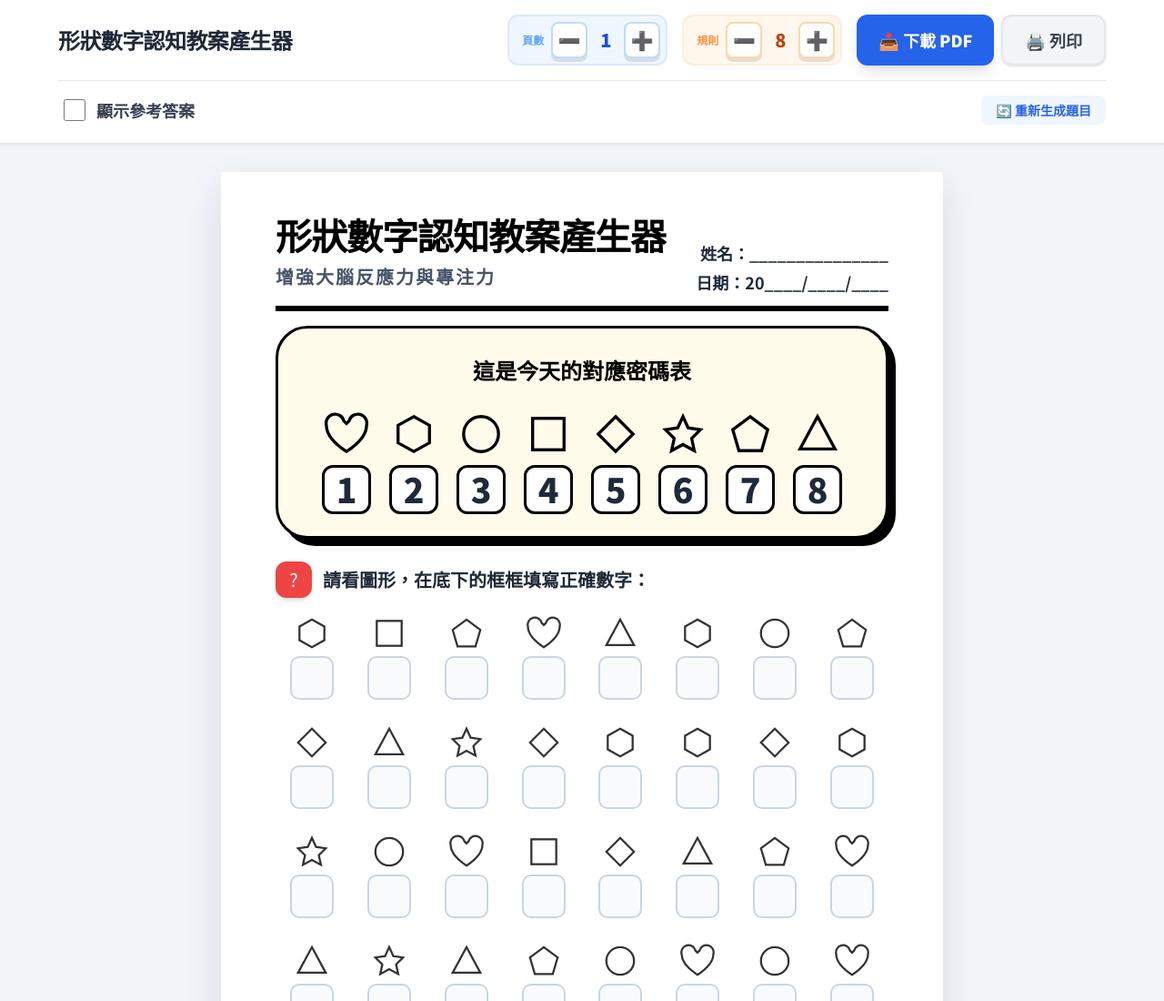
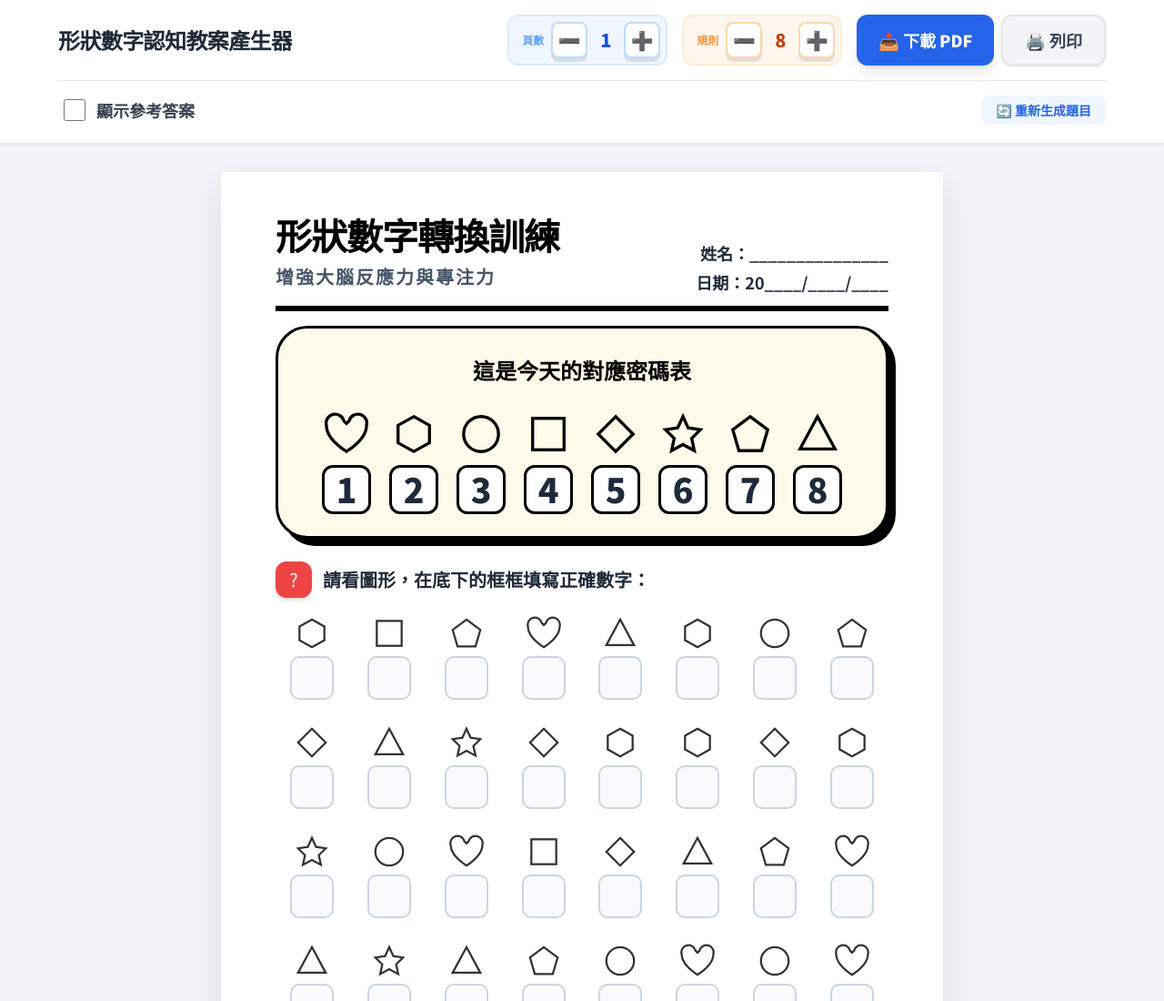
Before and after one commit to mattsue1003/numberattention, a plain HTML site: page index.html in a window 1280 px wide. Shown: the top 1100 px of the page at 91% size. Drawn offline with nearby package versions, Linux system fonts and the light colour scheme.

Commit message:
Update index.html

```diff
--- a/index.html
+++ b/index.html
@@ -36,13 +36,13 @@
             border-radius: 2px;
         }
 
-        /* 標題區域：確保不換行 */
+        /* 試卷標題區域：確保不換行 */
         .header-title {
             font-size: 30pt;
             font-weight: 900;
             color: #000;
             line-height: 1.2;
-            white-space: nowrap; /* 強制不換行 */
+            white-space: nowrap;
             margin-bottom: 8px;
         }
 
@@ -208,8 +208,8 @@
         <div class="max-w-6xl mx-auto flex flex-col gap-4">
             <div class="flex flex-col lg:flex-row items-center justify-between gap-4">
                 <div class="flex items-center">
-                    <!-- 移除 🧠 標題不跳行 -->
-                    <h1 class="text-xl md:text-2xl font-black text-gray-800 tracking-tight whitespace-nowrap">形狀數字認知教案產生器</h1>
+                    <!-- 上方功能標題列改為：形狀數字認知教案產生器 -->
+                    <h1 class="text-xl md:text-2xl font-black text-gray-800 tracking-tight whitespace-nowrap overflow-hidden text-ellipsis">形狀數字認知教案產生器</h1>
                 </div>
 
                 <div class="flex flex-wrap justify-center items-center gap-4">
@@ -304,8 +304,8 @@
             return `
                 <div class="a4-page">
                     <div class="flex justify-between items-end border-b-[6px] border-black pb-2 mb-4">
-                        <div class="flex-grow overflow-hidden">
-                            <div class="header-title tracking-tight whitespace-nowrap">形狀數字認知教案產生器</div>
+                        <div class="flex-grow overflow-hidden text-ellipsis">
+                            <div class="header-title tracking-tight whitespace-nowrap">形狀數字轉換訓練</div>
                             <div class="header-subtitle whitespace-nowrap">增強大腦反應力與專注力</div>
                         </div>
                         <div class="text-right text-lg font-bold space-y-1 mb-1 shrink-0 ml-4 whitespace-nowrap">
```
